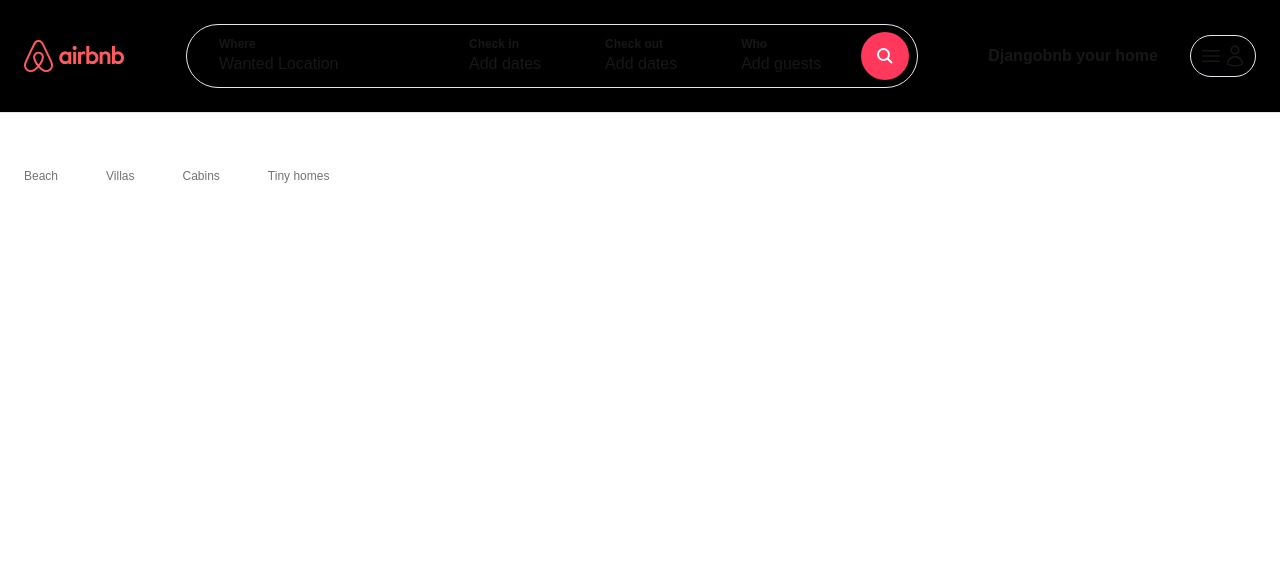
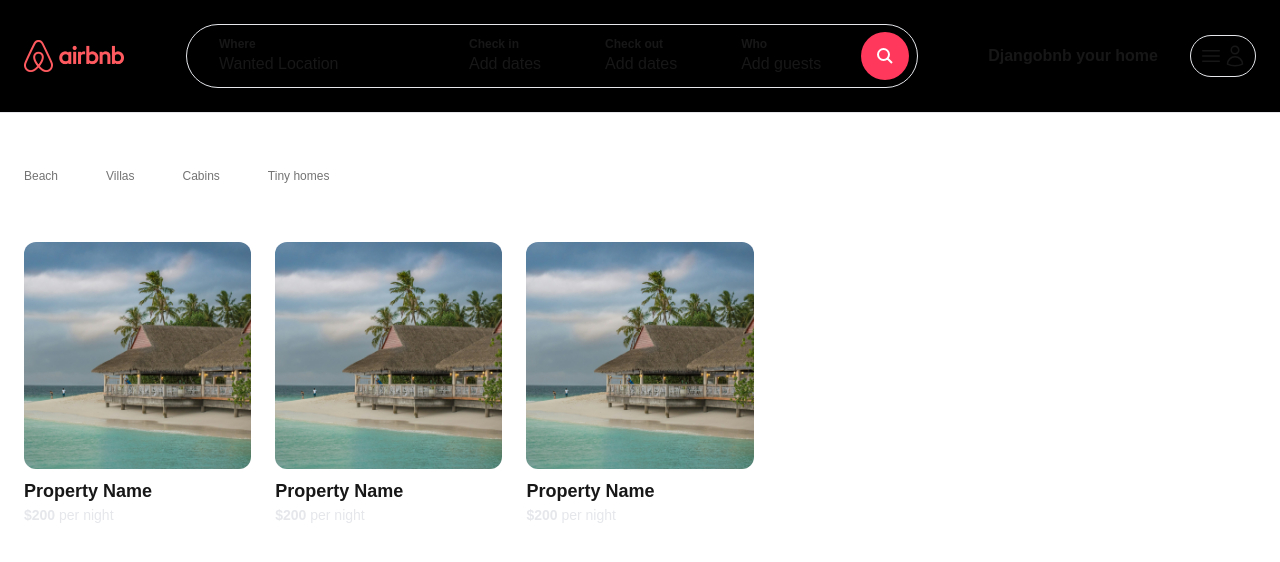
Before and after one commit to JesherI/Airbnb-frontend, a Next.js app: page / in a window 1280 px wide. Shown: the top 562 px of the page. Built offline with nearby package versions, Linux system fonts and the light colour scheme.

Commit message:
03 version add list of properties

```diff
--- /dev/null
+++ b/app/components/properties/PropertyList.tsx
@@ -0,0 +1,13 @@
+import PropertyListItem from "./PropertyListitem";
+
+const PropertyList = () => {
+    return (
+        <>
+            <PropertyListItem />
+            <PropertyListItem />
+            <PropertyListItem />
+        </>
+    )
+}
+
+export default PropertyList;
--- /dev/null
+++ b/app/components/properties/PropertyListitem.tsx
@@ -0,0 +1,19 @@
+import Image from "next/image";
+
+const PropertyListItem = () => {
+    return (
+        <div className="cursor-pointer">
+            <div className="relative overflow-hidden aspect-square rounded-xl">
+                <Image fill src="/Beach-home.jpg" sizes="(max-width: 768px) 768px, (max-width: 1200px): 768px, 768px" className="hover:scale-110 object-cover transition h-full w-full" alt="Beach house"/>
+            </div>
+            <div className="mt-2">
+                <p className="text-lg font-bold">Property Name</p>
+            </div>
+            <div className="mt'2">
+                <p className="text-sm text-gray-200"><strong>$200</strong> per night</p>
+            </div>
+        </div>
+    )
+}
+
+export default PropertyListItem;
--- a/app/page.tsx
+++ b/app/page.tsx
@@ -1,11 +1,15 @@
 import Categories from "./components/Categories";
+import PropertyList from "./components/properties/PropertyList";
 
 export default function Home() {
   return (
-      <main className="max-w-[1500px] mx-auto px-6">
-        <br /><br /><br />
-          <Categories />
-      </main>
+    <main className="max-w-[1500px] mx-auto px-6">
+      <br /><br /><br />
+      <Categories />
+      <div className="mt-4 grid grid-cols-1 md:grid-cols-3 lg:grid-cols-5 gap-6">
+        <PropertyList />
+      </div>
+    </main>
 
   );
 }
```
Also changed, not shown: public/Beach-home.jpg (added).
